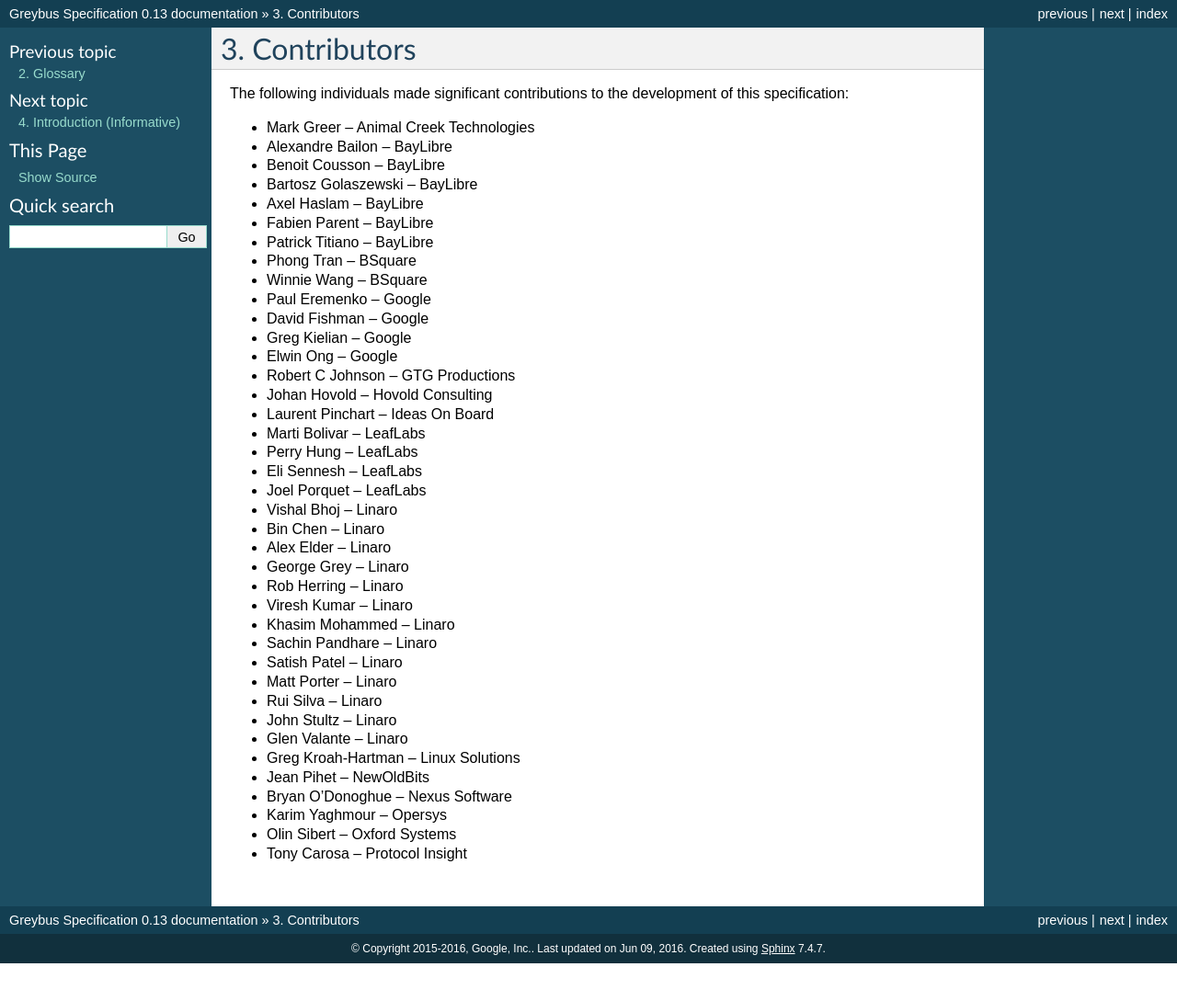
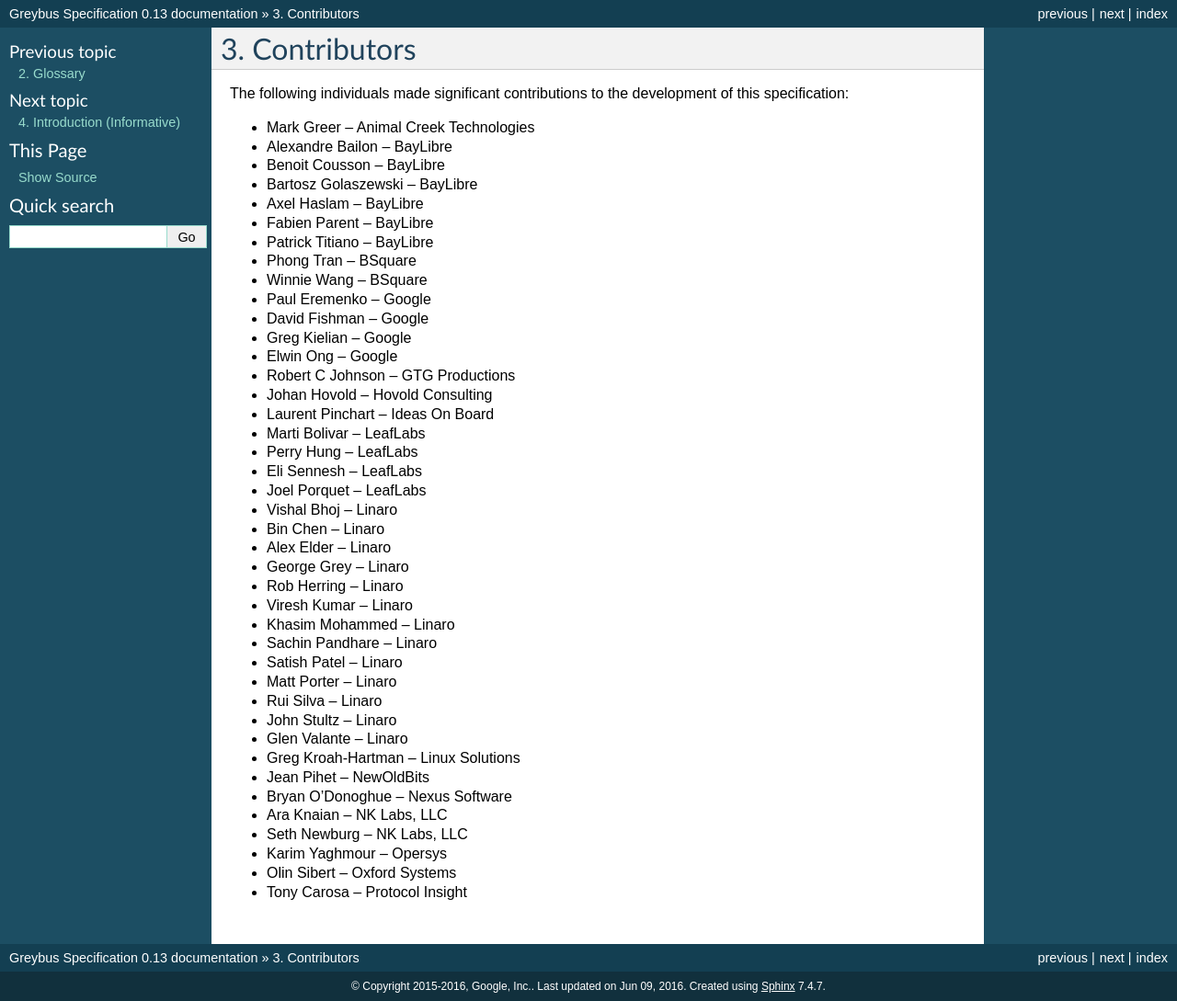
Before and after one commit to projectara/greybus-spec, a Sphinx documentation site: the page built from source/contributors.rst, in a window 1280 px wide. Shown: the whole page at 92% size. Built offline with Sphinx 7.4.7, drawn with Linux system fonts in a browser that asks for light colours; pages that are not in the unit, such as notebooks, are missing from menus; before the commit the page ends 1048 px from its top, so only the background shows below that.

Commit message:
Contributors: add Ara and Seth
I mistakenly forgot to add Ara and Seth to the Greybus specification
contributor list a long time ago.  Correct that huge oversight on my
part with this patch.

Signed-off-by: Greg Kroah-Hartman <gregkh@google.com>
Reviewed-by: Marti Bolivar <mbolivar@leaflabs.com>
Signed-off-by: Greg Kroah-Hartman <gregkh@google.com>

```diff
--- a/source/contributors.rst
+++ b/source/contributors.rst
@@ -42,6 +42,8 @@
 * Greg Kroah-Hartman -- Linux Solutions
 * Jean Pihet         -- NewOldBits
 * Bryan O'Donoghue   -- Nexus Software
+* Ara Knaian         -- NK Labs, LLC
+* Seth Newburg       -- NK Labs, LLC
 * Karim Yaghmour     -- Opersys
 * Olin Sibert        -- Oxford Systems
 * Tony Carosa        -- Protocol Insight
```
